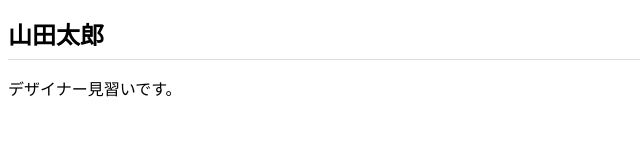
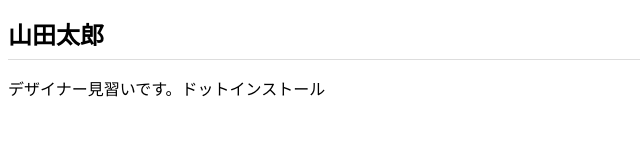
Before and after one commit to HIROKI-HAYASHI-roKI/roKI.github.io, a plain HTML site: page index.html in a window 1280 px wide. Shown: the whole page, without its empty margins (0-640 px from the left). Drawn offline with Linux system fonts and the light colour scheme.

Commit message:
Add files via upload

```diff
--- a/index.html
+++ b/index.html
@@ -7,6 +7,6 @@
 </head>
 <body>
   <h1>山田太郎</h1>
-  <p>デザイナー見習いです。</p>
+  <p>デザイナー見習いです。ドットインストール</p>
 </body>
 </html>
```
